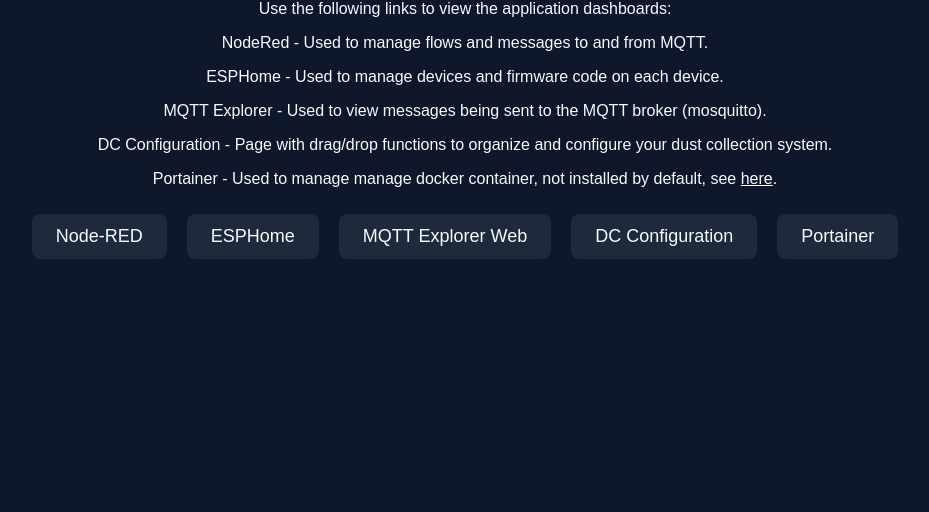
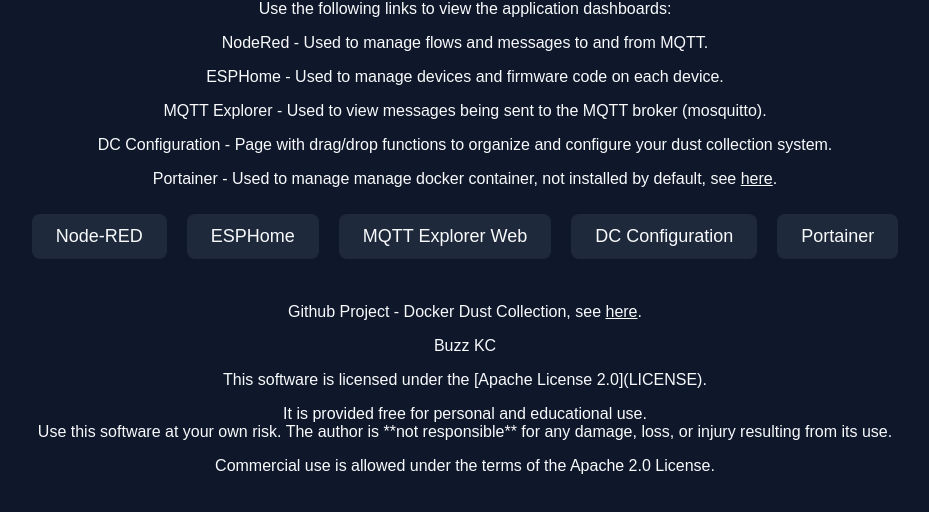
Before and after one commit to buzzkc/docker-dust-collection, a plain HTML site: page nginx/index.html in a window 1280 px wide. Shown: the part 186-698 px from the top of the page, without its empty margins (175-1104 px from the left). Drawn offline with Linux system fonts and the light colour scheme.

Commit message:
added project link and licensing to index.html

```diff
--- a/nginx/index.html
+++ b/nginx/index.html
@@ -39,9 +39,18 @@
 		  <p>DC Configuration - Page with drag/drop functions to organize and configure your dust collection system.</p>
 		  <p>Portainer - Used to manage manage docker container, not installed by default, see <a href="https://docs.portainer.io/start/install-ce" target="_blank">here</a>.</p>
 
+
   </div>
   <div id="links"></div>
-
+  <div>&nbsp;</div>
+  <div id="project_info">
+	<p>Github Project - Docker Dust Collection, see <a href="https://github.com/buzzkc/docker-dust-collection" target="_blank">here</a>.</p>
+	<p>Buzz KC</p>
+	<p>This software is licensed under the [Apache License 2.0](LICENSE).<p>
+	<p>It is provided free for personal and educational use.</br>
+	Use this software at your own risk. The author is **not responsible** for any damage, loss, or injury resulting from its use.</p>
+	<p>Commercial use is allowed under the terms of the Apache 2.0 License.</p>
+  </div>
   <script>
     // Dynamically generate links based on current host
     const host = window.location.hostname;
```
